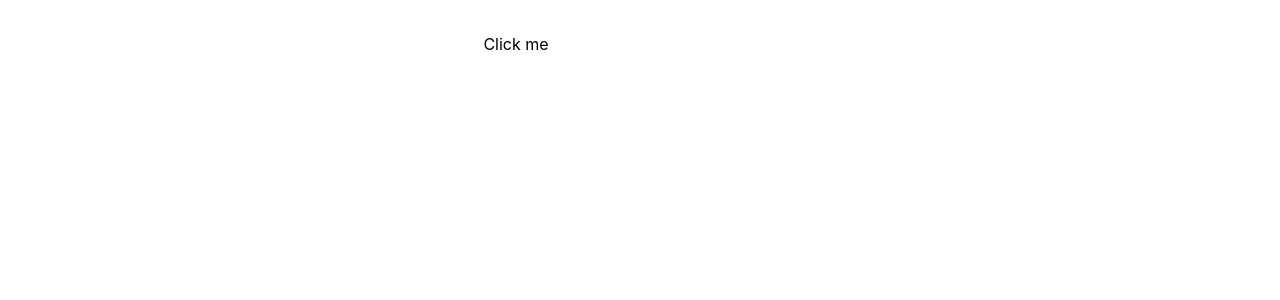
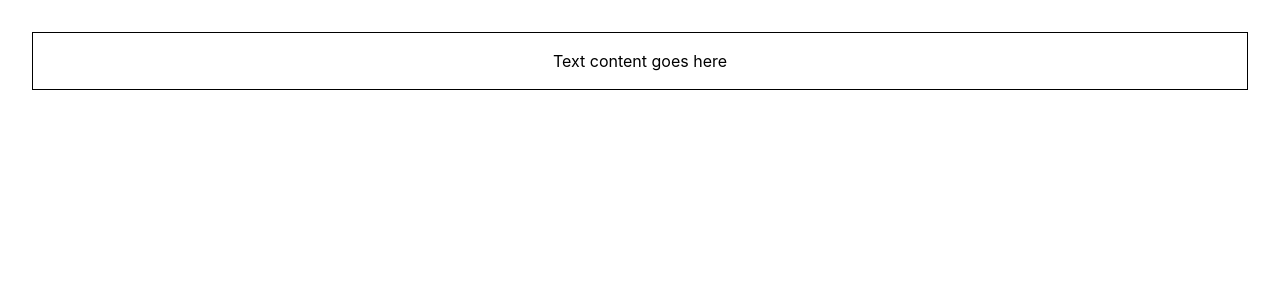
Before and after one commit to kskannandotwin/codevolution-react-19, a React (Vite) app: page / in a window 1280 px wide. Shown: the top 300 px of the page. Built offline with nearby package versions, Linux system fonts and the light colour scheme.

Commit message:
style props covered
style props addressed

```diff
--- a/src/App.tsx
+++ b/src/App.tsx
@@ -1,20 +1,11 @@
 import "./App.css";
-import { Button } from "./components/Button";
-import { Input } from "./components/Input";
+import { Container } from "./components/Container";
 
 function App() {
   return (
     <>
       <div>
-        <Button
-          handleClick={(event, id) => {
-            console.log("Button clicked", event, id);
-          }}
-        />
-        <Input
-          value=""
-          handleChange={(event) => console.log("Input changed", event)}
-        />
+        <Container styles={{ border: "1px solid black", padding: "1rem" }} />
       </div>
     </>
   );
--- /dev/null
+++ b/src/components/Container.tsx
@@ -0,0 +1,9 @@
+import React from "react";
+
+type ContainerProps = {
+  styles: React.CSSProperties;
+};
+
+export const Container = (props: ContainerProps) => {
+  return <div style={props.styles}>Text content goes here</div>;
+};
```
